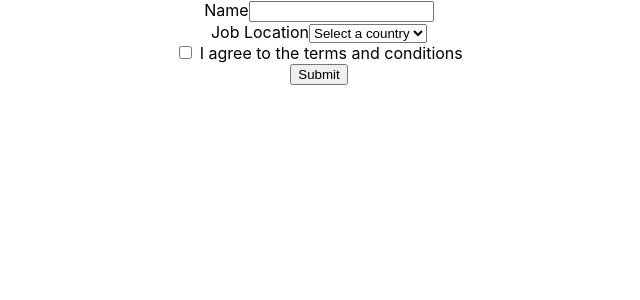
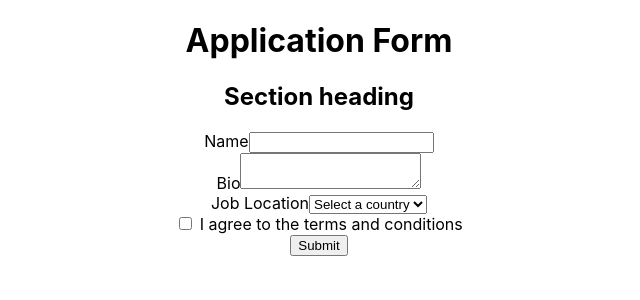
Before and after one commit to wdbsa/learning-testing, a React (Create React App) app: page / in a window 1280 px wide. Shown: the top 300 px of the page, without its empty margins (321-961 px from the left). Built offline with nearby package versions, Linux system fonts and the light colour scheme.

Commit message:
getByRole options

```diff
--- a/src/application/application.tsx
+++ b/src/application/application.tsx
@@ -1,9 +1,16 @@
 const Application = () => {
     return (
-        <form>
+        <>
+            <h1>Application Form</h1>
+            <h2>Section heading</h2>
+          <form>
             <div>
                 <label htmlFor="name">Name</label>
                 <input type="text" id="name" />
+            </div>
+            <div>
+                <label htmlFor="bio">Bio</label>
+                <textarea id="bio" name="bio"/>
             </div>
             <div>
                 <label htmlFor="job-location">Job Location</label>
@@ -23,6 +30,8 @@ const Application = () => {
             </div>
             <button>Submit</button>
         </form>
+        </>
+
      );
 }
 
```
Also changed, not shown: 1 other file (tests, documents, lock files or other folders).
